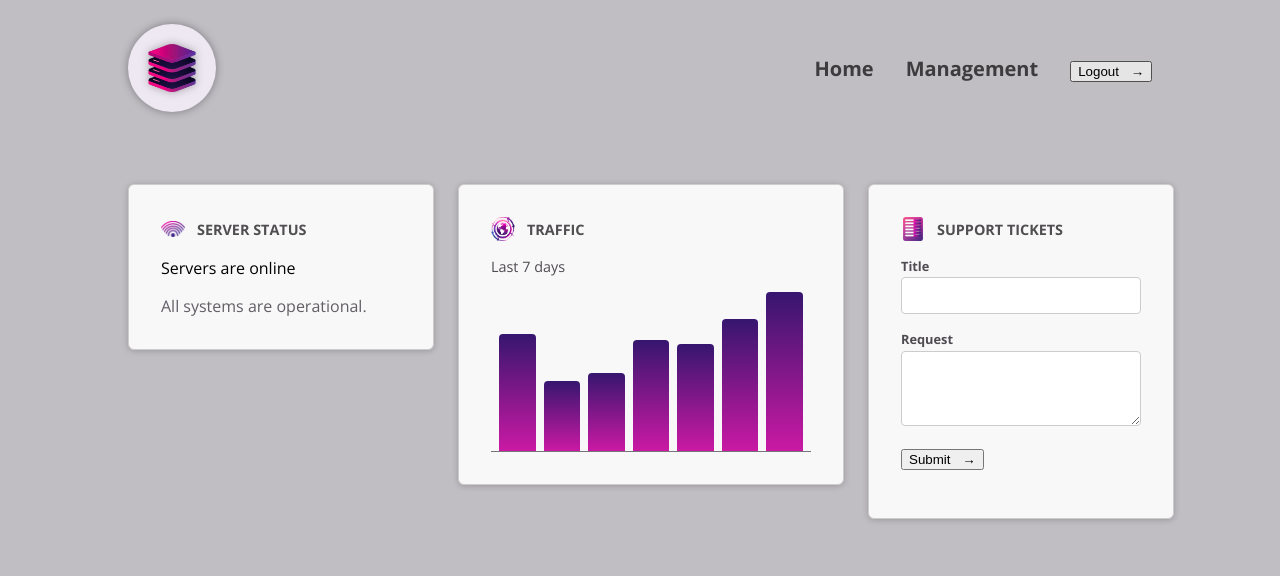
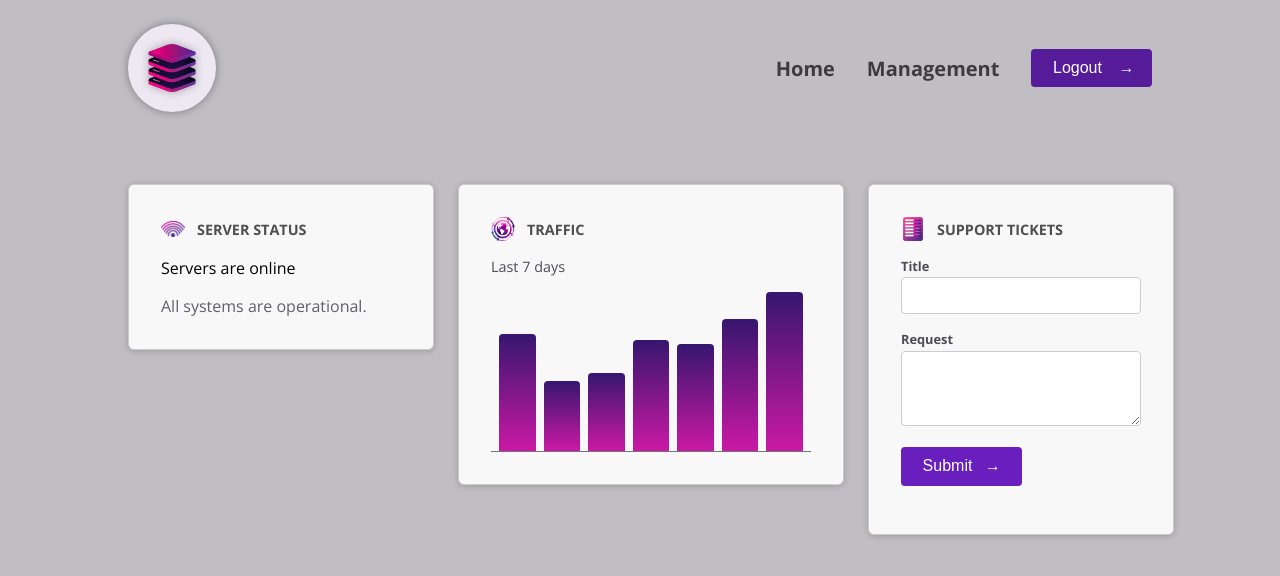
Before and after one commit to GenerationMilton/Angular-advanced-component-templates, an Angular app: page / in a window 1280 px wide. In both pictures the pointer is over the button 1111 px from the left and 71 px from the top of the page. Shown: the top 576 px of the page. Built offline with nearby package versions, Linux system fonts and the light colour scheme.

Commit message:
angular deep-dive :sparkles: Making sense of component Host Elements

```diff
--- a/src/app/shared/button/button.component.css
+++ b/src/app/shared/button/button.component.css
@@ -1,4 +1,4 @@
-button {
+:host {
   display: inline-block;
   padding: 0.65rem 1.35rem;
   border-radius: 0.25rem;
@@ -10,7 +10,7 @@ button {
   border: none;
 }
 
-button:hover {
+:host:hover {
   background-color: #551b98;
 }
 
@@ -20,6 +20,6 @@ button:hover {
   transition: transform 0.2s ease-in-out;
 }
 
-button:hover .icon {
+:host:hover .icon {
   transform: translateX(4px);
 }
--- a/src/app/shared/button/button.component.ts
+++ b/src/app/shared/button/button.component.ts
@@ -1,7 +1,7 @@
 import { Component } from '@angular/core';
 
 @Component({
-  selector: 'button[appButton]',
+  selector: 'button[appButton], a[appButton]',
   standalone: true,
   imports: [],
   templateUrl: './button.component.html',
```
